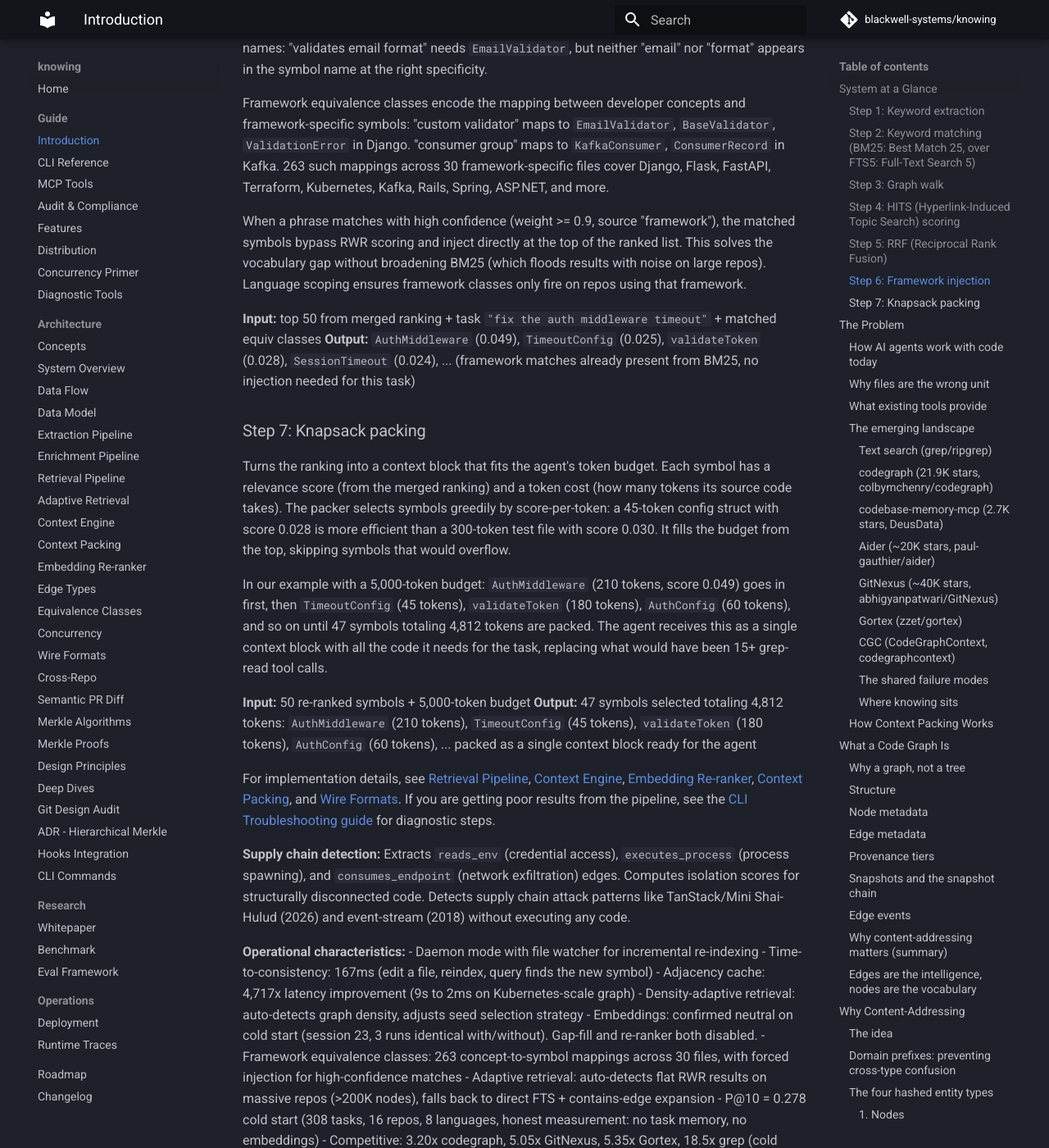
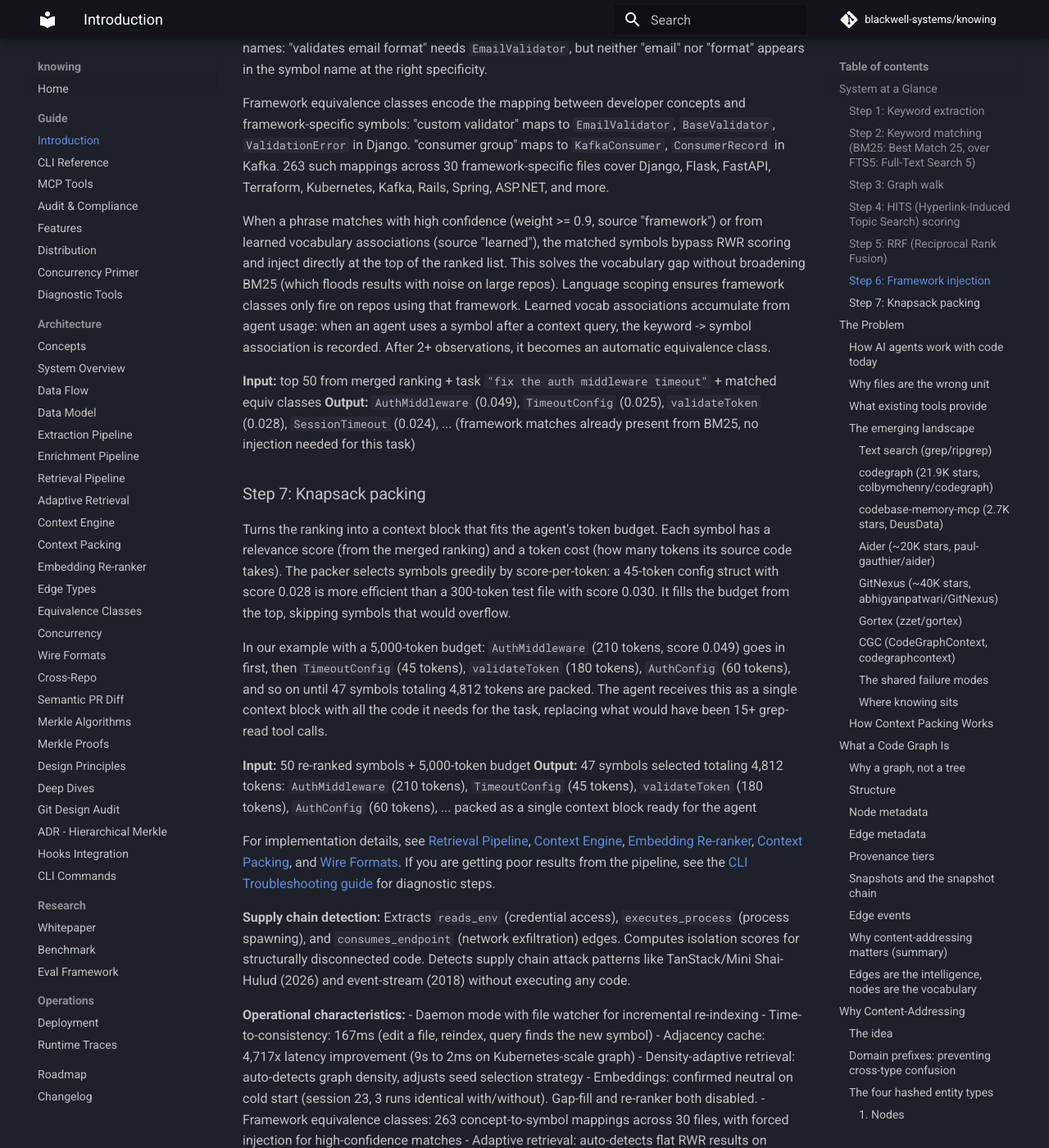
Before and after one commit to blackwell-systems/knowing, an MkDocs documentation site: the page built from docs/guide/introduction.md, in a window 1280 px wide and 1400 px high, scrolled down 5016 px. Shown: the whole window at 82% size. Built offline with MkDocs 1.6.1 and Material for MkDocs 9.7.7, drawn with Linux system fonts in a browser that asks for light colours; comment, search, counter and statistics services are not loaded; some of the changed text lies outside the part shown.

Commit message:
docs: update introduction.md with P@10=0.281, learned vocab, per-cluster feedback, 308 tasks

```diff
--- a/docs/guide/introduction.md
+++ b/docs/guide/introduction.md
@@ -107,7 +107,7 @@ Injects high-confidence symbols from framework equivalence classes directly into
 
 Framework equivalence classes encode the mapping between developer concepts and framework-specific symbols: "custom validator" maps to `EmailValidator`, `BaseValidator`, `ValidationError` in Django. "consumer group" maps to `KafkaConsumer`, `ConsumerRecord` in Kafka. 263 such mappings across 30 framework-specific files cover Django, Flask, FastAPI, Terraform, Kubernetes, Kafka, Rails, Spring, ASP.NET, and more.
 
-When a phrase matches with high confidence (weight >= 0.9, source "framework"), the matched symbols bypass RWR scoring and inject directly at the top of the ranked list. This solves the vocabulary gap without broadening BM25 (which floods results with noise on large repos). Language scoping ensures framework classes only fire on repos using that framework.
+When a phrase matches with high confidence (weight >= 0.9, source "framework") or from learned vocabulary associations (source "learned"), the matched symbols bypass RWR scoring and inject directly at the top of the ranked list. This solves the vocabulary gap without broadening BM25 (which floods results with noise on large repos). Language scoping ensures framework classes only fire on repos using that framework. Learned vocab associations accumulate from agent usage: when an agent uses a symbol after a context query, the keyword -> symbol association is recorded. After 2+ observations, it becomes an automatic equivalence class.
 
 **Input:** top 50 from merged ranking + task `"fix the auth middleware timeout"` + matched equiv classes
 **Output:** `AuthMiddleware` (0.049), `TimeoutConfig` (0.025), `validateToken` (0.028), `SessionTimeout` (0.024), ... (framework matches already present from BM25, no injection needed for this task)
@@ -133,7 +133,7 @@ For implementation details, see [Retrieval Pipeline](../architecture/retrieval-p
 - Embeddings: confirmed neutral on cold start (session 23, 3 runs identical with/without). Gap-fill and re-ranker both disabled.
 - Framework equivalence classes: 263 concept-to-symbol mappings across 30 files, with forced injection for high-confidence matches
 - Adaptive retrieval: auto-detects flat RWR results on massive repos (>200K nodes), falls back to direct FTS + contains-edge expansion
-- P@10 = 0.278 cold start (308 tasks, 16 repos, 8 languages, honest measurement: no task memory, no embeddings)
+- P@10 = 0.281 cold start (308 tasks, 16 repos, 8 languages, 12 self-adapting mechanisms, honest measurement)
 - Competitive: 3.20x codegraph, 5.05x GitNexus, 5.35x Gortex, 18.5x grep (cold start)
 - MCP server interface with 28 tools for agent consumption
 
@@ -783,8 +783,8 @@ Intuition: symbols that are close to many seeds (reachable by short paths) get h
 **Step 4: HITS reranking.**
 On the top-K results from RWR, run the HITS algorithm (Hyperlink-Induced Topic Search). This separates "hubs" (symbols that call many things) from "authorities" (symbols that are called by many things). For a refactoring task, authorities matter more (the things being called). For a wiring task, hubs matter more (the connectors).
 
-**Step 5: Feedback boost.**
-Implicit feedback tracks which symbols were returned but never used by the agent (negative signal) and which the agent subsequently referenced in tool calls (positive signal). Feedback automatically expires when the package's SubgraphRoot changes (code was modified). This is how the system learns during active sessions without accumulating stale signals.
+**Step 5: Feedback boost + vocabulary expansion.**
+Implicit feedback tracks which symbols were returned but never used by the agent (negative signal) and which the agent subsequently referenced in tool calls (positive signal). Feedback is scoped to keyword clusters (per-cluster scoping prevents cross-task interference). When agents use symbols, keyword -> symbol associations are recorded; after 2+ observations, these become learned equivalence classes with forced injection. Feedback automatically expires when the package's SubgraphRoot changes (code was modified).
 
 **Step 6: Token budget packing.**
 The ranked symbols are packed into the token budget (default 50,000 tokens) using a knapsack algorithm: maximize total relevance score within the budget constraint. Larger symbols (more edges, longer signatures) cost more tokens. The packer selects the combination that maximizes information density.
@@ -950,14 +950,14 @@ These numbers are reproducible via the benchmark suite (16 repos, 308 tasks, 8 l
 
 | Metric | Value | Context |
 |---|---|---|
-| P@10 (precision at 10) | 0.278 +/- 0.003 | 4 runs confirmed (0.281, 0.275, 0.276, 0.279) |
-| R@10 (recall at 10) | 0.405 | 15 repos, 8 languages (Go, Python, TS, Rust, Java, C#, Ruby) |
+| P@10 (precision at 10) | 0.281 | 16 repos, 308 tasks, 12 self-adapting mechanisms |
+| R@10 (recall at 10) | 0.405 | 16 repos, 8 languages (Go, Python, TS, Rust, Java, C#, Ruby) |
 | NDCG@10 | 0.425 | Ranking quality |
 | MRR | 0.465 | First relevant result position |
 | vs codegraph (19K stars) | 3.20x | Head-to-head on shared tasks |
 | vs GitNexus (40K stars) | 5.05x | Head-to-head on shared tasks |
 | vs Gortex | 5.35x | Head-to-head on shared tasks |
-| vs grep | 18.5x | All 297 tasks |
+| vs grep | 18.5x | All 308 tasks |
 | Equivalence classes | 263 | Across 30 framework-specific files |
 | Adjacency cache latency | 2ms | Down from 9s uncached on k8s (4,717x improvement) |
 | Time-to-consistency | 167ms | File edit to query returning new symbol |
```
Also changed, not shown: other parts of docs/guide/introduction.md (+1 -1 lines).
